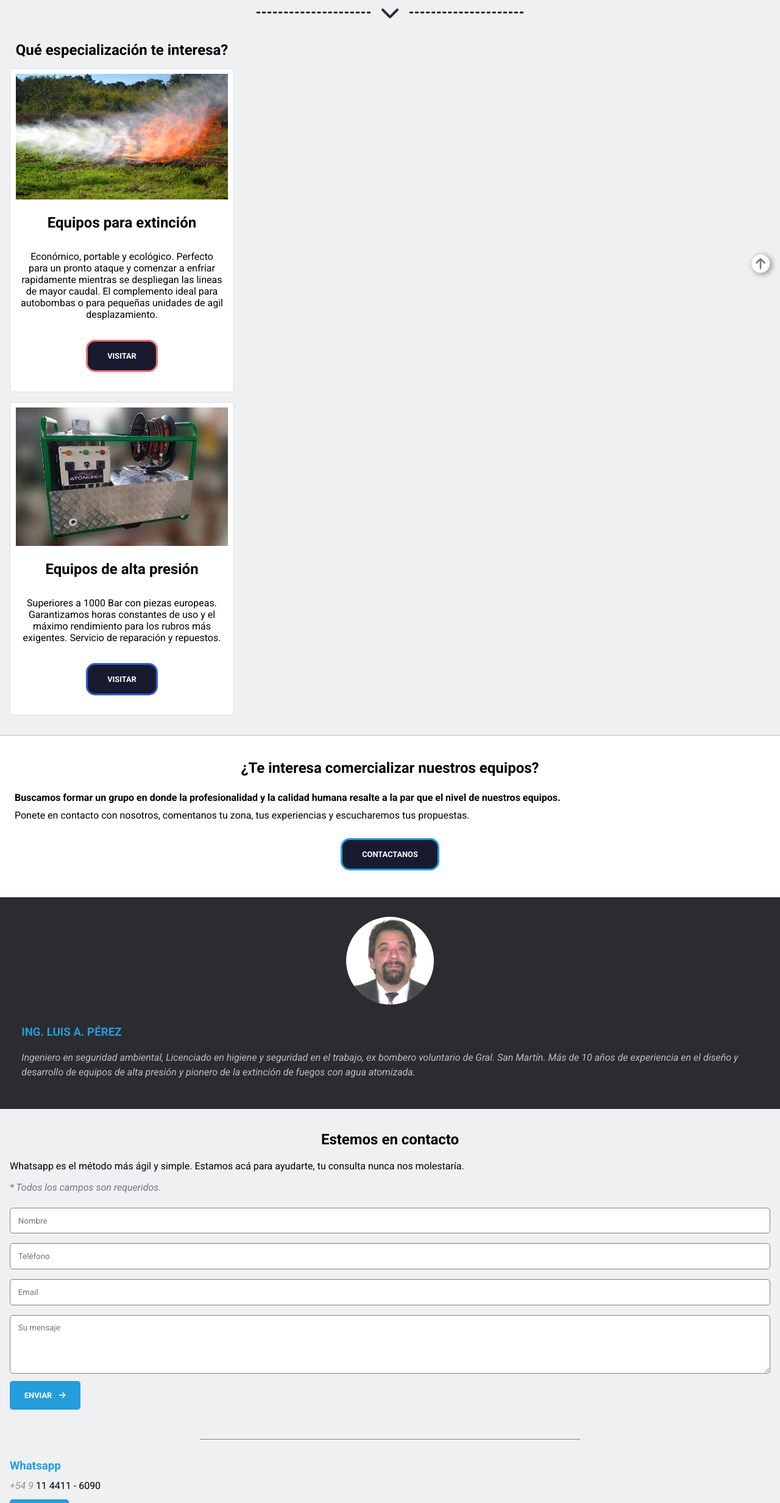
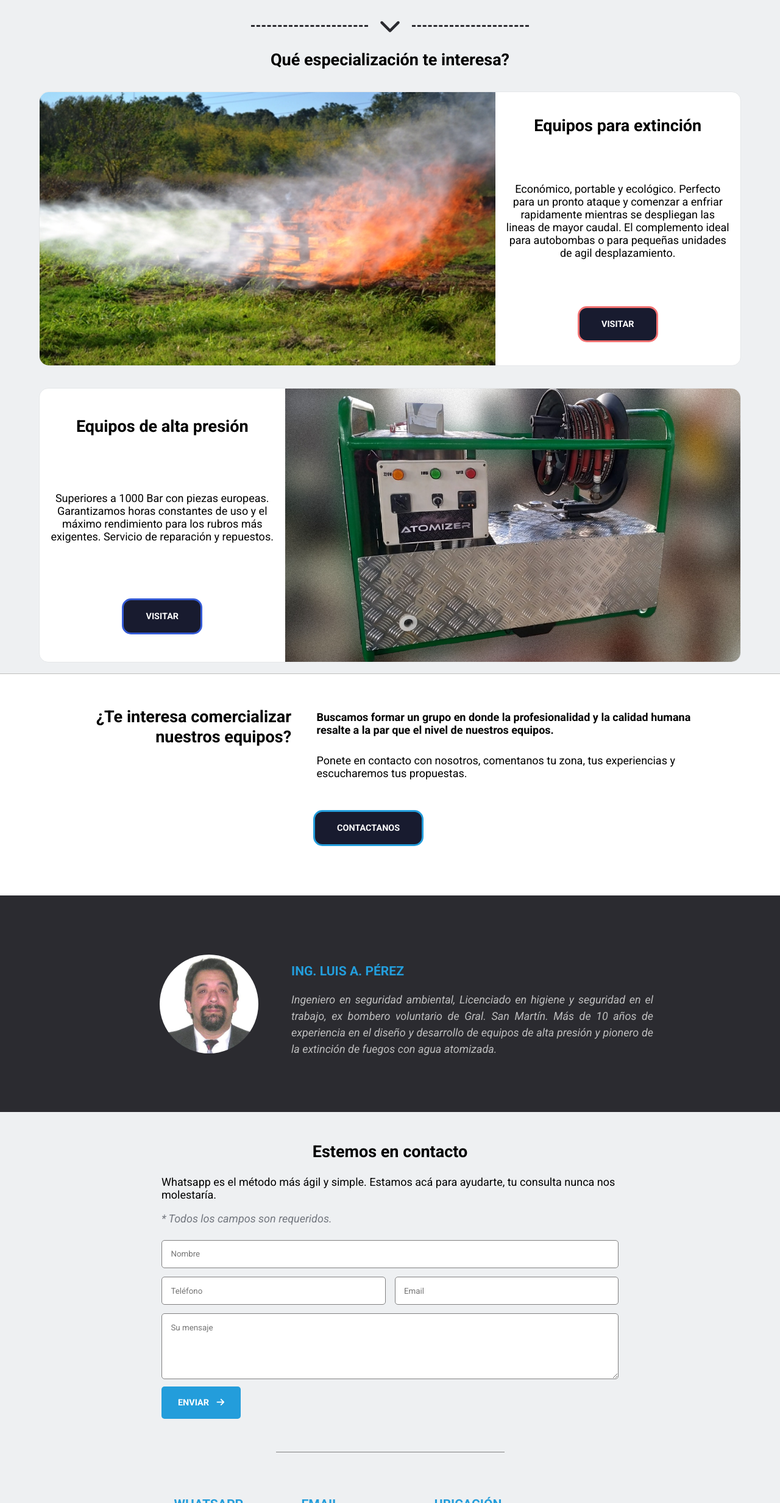
Before and after one commit to julian0394/sitio-atomizer, a plain HTML site: page index.html in a window 1280 px wide. Shown: the part 336-2800 px from the top of the page at 61% size. Drawn offline with Linux system fonts and the light colour scheme.

Commit message:
Primeras media queries

```diff
--- a/index.html
+++ b/index.html
@@ -22,8 +22,8 @@
 <body>
   <header>
     <img id="img-portada" src="./img/portada/portada-mobile atomizer.jpg" alt="portada con logo">
-    <!-- <button class="btn btn-ato"><i class="fas fa-angle-down"></i>Conocer más</button>  -->
-    <a href="#contacto" class="btn btn-ato no-select"><i class="fas fa-angle-down"></i>Conocer más</a>
+    <!-- <div id="img-portada"></div> -->
+    <a href="#seleccion" class="btn btn-ato no-select"><i class="fas fa-angle-down"></i>Conocer más</a>
   </header>
   <main>
     <a class="btn-arriba" href="#img-portada"><i class="fas fa-arrow-up"></i></a>   <!-- BOTON FIJO PARA IR ARRIBA -->
@@ -35,64 +35,70 @@
     </section>
 
     <section id="seleccion">
+      <div class="caja">
         <h1>Qué especialización te interesa?</h1>
         <div class="opcion">
-        <img class="no-select" src="./img/opcion-fuego.jpeg" alt="Opcion contra incendios">
+          <img class="img-fuego no-select" src="./img/opcion-fuego.jpeg" alt="Opcion contra incendios">
           <div class="bloque-texto txt-der">
             <h2>Equipos para extinción</h2>
             <p>Económico, portable y ecológico. Perfecto para un pronto ataque y comenzar a enfriar rapidamente mientras se despliegan las lineas de mayor caudal. El complemento ideal para autobombas o para pequeñas unidades de agil desplazamiento.</p>
             <a href="Contra-Incendios.html" class="btn btn-rojo no-select">Visitar</a>
           </div>
         </div>
-      <div class="opcion">
-        <img class="no-select" src="./img/opcion-agua.jpeg" alt="Opcion alta presion">
+        <div class="opcion opcion-inversa">
+          <img class="img-agua no-select" src="./img/opcion-agua.jpeg" alt="Opcion alta presion">
           <div class="bloque-texto txt-izq">
             <h2>Equipos de alta presión</h2>
             <p>Superiores a 1000 Bar con piezas europeas. Garantizamos horas constantes de uso y el máximo rendimiento para los rubros más exigentes. Servicio de reparación y repuestos.</p>
             <a href="Alta-Presion.html" class="btn btn-azul no-select">Visitar</a>
           </div>
         </div>
+      </div>
     </section>
 
     <section id="socios">
+      <div class="caja">
         <h2>¿Te interesa comercializar nuestros equipos?</h2>
+        <div class="socios_cuerpo">
           <p class="negrita">Buscamos formar un grupo en donde la profesionalidad y la calidad humana resalte a la par que el nivel de nuestros equipos.</p>
           <p>Ponete en contacto con nosotros, comentanos tu zona, tus experiencias y escucharemos tus propuestas.</p>
           <a href="#contacto" class="btn btn-ato">CONTACTANOS</a>
+        </div>
+      </div>
     </section>
 
     <section id="info-perez">
+      <div class="caja">
         <img class="intocable" src="img/ing-perez.jpeg" alt="Foto de Luis Perez">
         <div class="descripcion-perez">
           <h3>ING. LUIS A. PÉREZ</h3>
           <p>Ingeniero en seguridad ambiental, Licenciado en higiene y seguridad en el trabajo, ex bombero voluntario de Gral. San Martín. Más de 10 años de experiencia en el diseño y desarrollo de equipos de alta presión y pionero de la extinción de fuegos con agua atomizada.</p>
         </div>
+      </div>
     </section>
 
     <section id="contacto">
+      <div class="caja">
         <h2>Estemos en contacto</h2>
         <p class="contacto_descripcion">Whatsapp es el método más ágil y simple. Estamos acá para ayudarte, tu consulta nunca nos molestaría.</p>
         <div class="contacto_cuerpo">
           <p class="contacto_info">* Todos los campos son requeridos.</p>
           <form>
             <input class="active-ato" type="text" name="nombre" placeholder="Nombre" required>
-          <br>
+            <div class="input-chicos">
               <input class="chico active-ato" type="tel" name="tel" placeholder="Teléfono">
-
               <input class="chico active-ato" type="email" name="mail" placeholder="Email" required>
-          <br>
+            </div>
             <textarea class="active-ato" type="text" name="texto" placeholder="Su mensaje" required></textarea>
-          <br>
             <button class="btn-relleno relleno-ato no-selecionable">Enviar <i class="fas fa-arrow-right"></i></button>
           </form>
-
           <div class="contacto_separador"></div>
-
           <div class="contacto_items">
             <div class="contacto_item">
               <h3 class="color-ato intocable">Whatsapp</h3>
               <p><span>+54 9</span> 11 4411 - 6090</p>
-            <button class="btn-relleno btn-mini relleno-ato no-selecionable">Mostrar QR</button>
+              <button id="btn-qr-wp" class="btn-relleno btn-mini relleno-ato no-selecionable">Mostrar QR</button>
+              <p id="link-wp">Agendanos haciendo click <a href="https://wa.me/5491144116090">acá</a>.</p>
             </div>
             <div class="contacto_item">
               <h3 class="color-ato intocable">Email</h3>
@@ -104,23 +110,25 @@
             </div>
           </div>
         </div>
+      </div>
     </section>
   </main>
   <footer>
+    <div class="caja">
       <div class="columnas">
-      <div class="columna">
+        <div class="columna col-ato">
           <h4>Atomizer</h4>
           <div class="linea"></div>
           <p>Somos una empresa especializada en la construcción y diseño de equipos de agua a alta presión que pueden implementarse en diferentes áreas de la industria.</p>
         </div>
-      <div class="columna servicios">
+        <div class="columna col-servicios">
           <h4>Servicios</h4>
           <div class="linea"></div>
           <a href="./Contra-Incendios.html">Extinción</a>
           <br>
           <a href="./Alta-Presion.html">Alta Presión</a>
         </div>
-      <div class="columna">
+        <div class="columna col-contacto">
           <h4>Contacto</h4>
           <div class="linea"></div>
           <p>info@atomizer.com.ar</p>
@@ -129,12 +137,13 @@
           <a href="index.html">atomizer.com.ar</a> <!--  TAL VEZ TENGA QUE NAVEGAR A LA PORTADA ESTA VEZ  -->
         </div>
       </div>
-
-    <div class="separacion"></div>
-
+      <div class="footer_separacion"></div>
       <p class="envios">Realizamos envíos a todo el país y América Latina.</p>
-    <p class="copyright">CopyrightⒸ 2021 Atomizer. Todos los derechos reservados.</p>
+      <p class="copyright">CopyrightⒸ 2021 - Atomizer. Todos los derechos reservados.</p>
+    </div>
   </footer>
 
+
+  <script src="main.js"></script>
 </body>
 </html>
--- a/styles/sass/_atomizer.scss
+++ b/styles/sass/_atomizer.scss
@@ -1,17 +1,16 @@
 
 #seleccion {
-  max-width: 400px;
-
-  h1 {
-    margin: 0;
+  .caja {
+    max-width: 500px;
   }
 
   .opcion {
+    position: relative;
     display: flex;
     flex-direction: column;
     justify-content: center;
     margin: 1rem 0;
-    border: 1px solid rgb(221, 221, 221);
+    border: 1px solid #dddddd;
     border-radius: 5px;
     background-color: white;
     padding-bottom: 1rem;
@@ -25,7 +24,7 @@
   .bloque-texto {
     display: flex;
     flex-direction: column;
-    justify-content: center;
+    justify-content: space-around;
 
     h2 {
       margin: 1rem;
@@ -43,31 +42,38 @@
 }
 
 #socios {
-  margin: 0;
   background-color: white;
-  display: flex;
-  flex-direction: column;
-  justify-content: center;
-  padding: 1.2rem;
   border-top: 1px solid #bebebe;
+  padding: 2rem 0;
 
-  p {
-    margin: .3rem;
-  }
+  .socios_cuerpo {
+    display: flex;
+    flex-direction: column;
+    align-items: center;
 
-  .btn {
-    margin: 1.5rem auto;
+    p {
+      margin: .3rem;
+    }
+
+    .btn {
+      margin: 1.5rem 0;
+    }
   }
 }
 
 #info-perez {
   background-color: $color-neutro-oscuro;
-  margin: 0;
-  padding: 2rem 1.2rem;
+  padding: 2rem 0;
   display: flex;
   flex-direction: column;
   justify-content: center;
   align-items: center;
+
+  .caja {
+    display: flex;
+    flex-direction: column;
+    align-items: center;
+  }
 
   img {
     border-radius: 50%;
--- /dev/null
+++ b/styles/sass/_mediaQueries.scss
@@ -0,0 +1,162 @@
+
+// OCULTAMIENTO DE BOTON 'Mostrar QR'
+@media screen and (max-width: 760px) {
+  #btn-qr-wp {
+    display: none;
+  }
+}
+
+// VISTA DE TABLET
+@media screen and (min-width: 760px) {
+  /* Permite mas espacio de caja */
+  .caja {
+    max-width: 1000px;
+  }
+
+  /* Img de portada mas grande */
+  #img-portada {
+    content: url('../../img/portada/portada-atomizer.jpg');
+    object-fit: cover;
+  }
+
+  /* Convierte cada vista de seleccion en horizontal una encima de la otra */
+  /* Cambio profundo de visual */
+  #seleccion {
+    .caja {
+      max-width: 1200px;
+    }
+
+    .opcion {
+      padding: 0;
+      width: 100%;
+      height: 25rem;
+      display: flex;
+      flex-direction: row;
+      margin-top: 2rem;
+      border: 1px solid #e5e7e9;
+      border-radius: 15px;
+    }
+
+    .opcion-inversa {
+      flex-direction: row-reverse;
+    }
+
+    img {
+      margin: 0;
+      max-width: 65%;
+      height: 100%;
+      object-fit: cover;
+    }
+
+    .bloque-texto {
+      width: 45%;
+    }
+
+    /* Bordes de opcion */
+    .img-fuego {
+      border-radius: 15px 0 0 15px;
+    }
+
+    .img-agua {
+      border-radius: 0 15px 15px 0;
+    }
+
+    .txt-der {
+      border-radius: 0 15px 15px 0;
+    }
+
+    .txt-izq {
+      border-radius: 15px 0 0 15px;
+    }
+  }
+
+  #socios,
+  #info-perez {
+    .caja {
+      display: flex;
+      flex-direction: row;
+    }
+  }
+
+  #socios {
+    padding: 3rem;
+
+    p, h2 {
+      margin: 0;
+    }
+
+    h2 {
+      text-align: end;
+      margin-right: 2rem;
+      line-height: 1.8rem;
+    }
+
+    p {
+      padding-bottom: 1rem;
+    }
+
+    .btn {
+      margin: 0;
+      align-self: flex-start;
+    }
+  }
+
+  #info-perez {
+    .caja {
+      max-width: 900px;
+      padding: 2rem 0;
+    }
+
+      img {
+        margin-right: 2rem;
+        margin-left: 4rem;
+      }
+
+      p {
+        text-align: justify;
+      }
+
+  }
+
+  #contacto { /* HASTA 850px */
+    .caja {
+      max-width: 750px;
+    }
+
+    .input-chicos {
+      display: flex;
+      justify-content: space-between;
+
+      .chico {
+        width: 49%;
+      }
+    }
+
+    .contacto_items {
+      display: flex;
+      align-items: flex-start;
+      justify-content: space-around;
+    }
+
+    /* Oculta link de wp */
+    #link-wp {
+      display: none;
+    }
+  }
+
+  footer {
+    .columnas {
+      display: flex;
+      flex-direction: row;
+      justify-content: space-around;
+
+      .columna {
+        width: 33%;
+      }
+
+      .col-servicios {
+        padding-left: 10%;
+      }
+    }
+  }
+}
--- a/styles/sass/styles.scss
+++ b/styles/sass/styles.scss
@@ -31,6 +31,10 @@ $color-neutro-claro: #73777F;
   font-family: 'Roboto', sans-serif;
 }
 
+html {
+  font-size: 18px;
+}
+
 body {
   margin: 0;
   padding: 0;
@@ -46,8 +50,10 @@ h1, h2 {
   text-align: center;
 }
 
-section, footer {
-  padding: 1rem;
+.caja {
+  width: 90%;
+  margin: 0 auto;
+  max-width: 600px;
 }
 
 a {
@@ -164,8 +170,8 @@ a {
   justify-content: center;
   align-items: center;
   color: $color-neutro-oscuro;
-  font-size: 2rem;
-  // margin: 1rem 0;
+  font-size: 2em;
+  margin-top: 1em;
 
   .separador_linea {
     width: 15%;
@@ -175,6 +181,7 @@ a {
 }
 
 .btn-arriba {
+  visibility: hidden;
   display: flex;
   justify-content: center;
   align-items: center;
@@ -215,6 +222,7 @@ a {
 // Bloques o secciones
 header {
   position: relative;
+  background-color: black;
 
   #img-portada {
     width: 100%;
@@ -229,7 +237,7 @@ header {
     bottom: 15%;
     left: 50%;
     transform: translateX(-50%);
-    padding: .8rem;
+    padding: 1rem;
 
     i {
       font-size: 1.4em;
@@ -243,7 +251,7 @@ header {
 }
 
 #contacto {
-  padding: 1rem;
+  padding: 1.5rem 0;
 
   .contacto_info {
     color: $color-neutro-claro;
@@ -255,7 +263,7 @@ header {
 
     input, textarea {
       width: 100%;
-      margin: .5rem 0;
+      margin: .4rem 0;
       padding: .8rem;
       border: 1px solid gray;
       border-radius: 5px;
@@ -281,7 +289,11 @@ header {
     }
 
     h3 {
-      padding-bottom: .8rem;
+      text-transform: uppercase;
+    }
+
+    p {
+      margin-top: .8rem;
     }
 
     button {
@@ -291,6 +303,10 @@ header {
     span {
       color: #969696;
       font-style: italic;
+    }
+
+    a {
+      color: blue;
     }
   }
 }
@@ -324,6 +340,7 @@ header {
 footer {
   background-color: $color-neutro-oscuro;
   color: $color-fondo-claro;
+  padding: 1.3rem 0;
 
   .columna {
     margin-bottom: 2rem;
@@ -344,16 +361,12 @@ footer {
       font-style: italic;
     }
 
-    p {
-      margin-bottom: .5rem;
-    }
-
     span {
       color: $color-neutro-claro;
     }
   }
 
-  .separacion {
+  .footer_separacion {
     width: 80%;
     height: 1rem;
     margin: 0 auto;
@@ -367,6 +380,7 @@ footer {
 
   .copyright {
     color: $color-neutro-claro;
+    font-style: italic;
   }
 }
 
@@ -386,10 +400,15 @@ footer {
   pointer-events: none;
 }
 
+.oculto {
+  display: none;
+}
+
 
 // 5. Fragmentos de otras paginas
 @import './atomizer';
 @import './contraIncendios';
 @import './altaPresion';
+@import './mediaQueries';
 
 // TABLA DE CONTENIDOS
```
Also changed, not shown: main.js (added, +7 -0 lines), styles/css/styles.css. Lines whose indentation alone changed are shown as unchanged.
